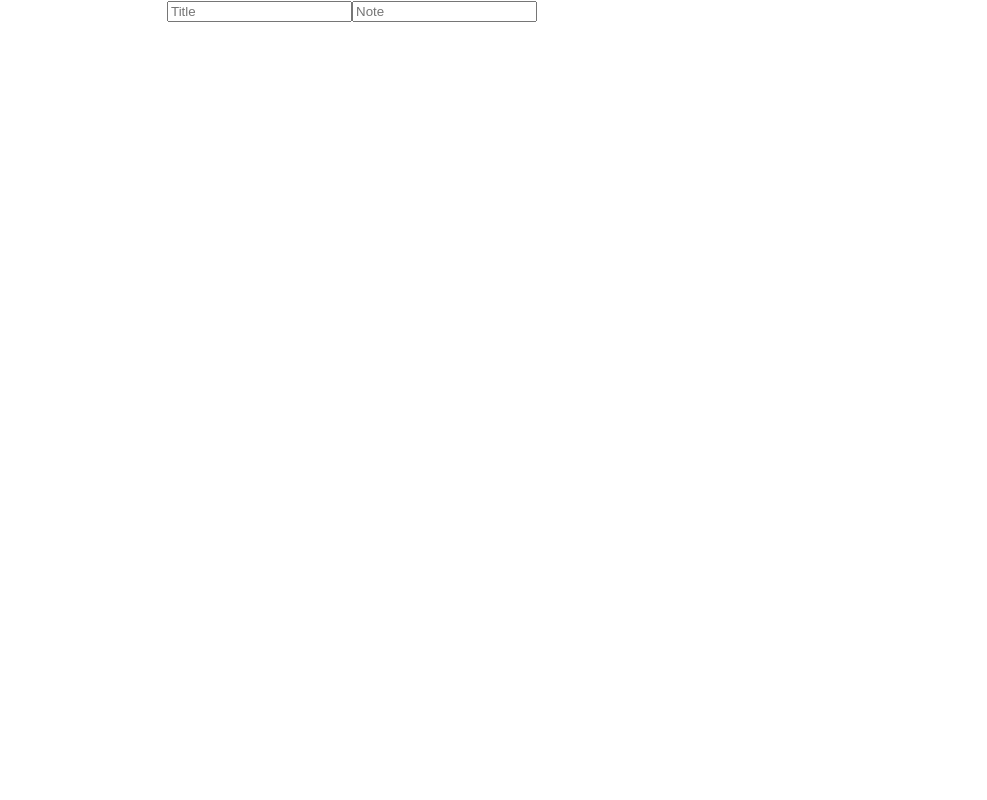
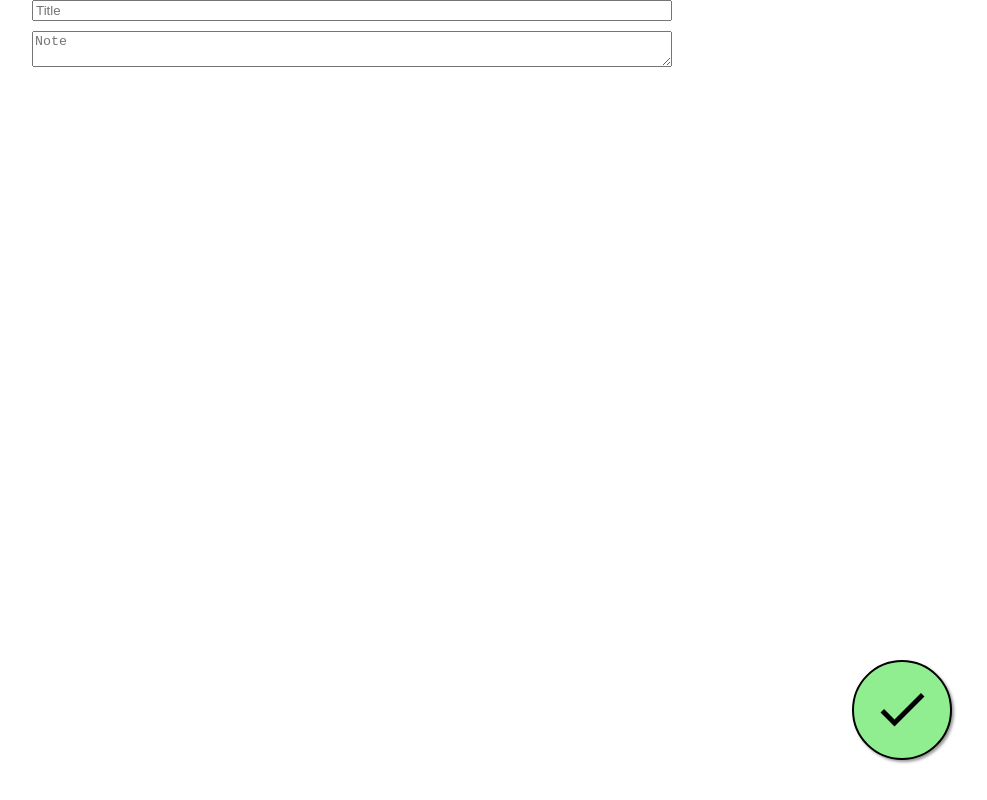
Before and after one commit to shehbazjafri/simple-notes, a React (Create React App) app: page /form in a window 1280 px wide. Shown: the whole page, without its empty margins (288-1275 px from the left). Built offline with nearby package versions, Linux system fonts and the light colour scheme.

Commit message:
Added new form and editing note

```diff
--- a/src/App.js
+++ b/src/App.js
@@ -25,6 +25,7 @@ const CreateButton = styled.button`
 function App(props) {
   const [notes, setNotes] = useState([]);
   const [selectedIndex, setSelectedIndex] = useState(null);
+  const [currentNote, setCurrentNote] = useState({ title: "", text: "" });
 
   useEffect(() => {
     const notes = service.getNotes();
@@ -43,6 +44,20 @@ function App(props) {
     props.history.push("/form");
   };
 
+  const onNoteChange = event => {
+    setCurrentNote({ ...currentNote, [event.target.name]: event.target.value });
+  };
+
+  const onNoteSubmit = event => {
+    event.preventDefault();
+    props.history.push("/");
+  };
+
+  const openEditNote = note => {
+    setCurrentNote(note);
+    props.history.push("/form");
+  };
+
   return (
     <div className="App">
       <Route
@@ -54,6 +69,7 @@ function App(props) {
               notes={notes}
               onSelect={onNoteSelect}
               selected={selectedIndex}
+              editNote={openEditNote}
             />
             <CreateButton onClick={openNoteForm}>
               <img src={create} height="50" alt="pen" />
@@ -62,7 +78,17 @@ function App(props) {
         )}
       />
 
-      <Route path="/form" component={Form} />
+      <Route
+        path="/form"
+        render={props => (
+          <Form
+            {...props}
+            onChange={onNoteChange}
+            note={currentNote}
+            onSubmit={onNoteSubmit}
+          />
+        )}
+      />
     </div>
   );
 }
--- a/src/components/Form.js
+++ b/src/components/Form.js
@@ -1,12 +1,53 @@
 import React from "react";
+import styled from "styled-components";
+import check from "../check.svg";
 
-export default function Form() {
+const Container = styled.div`
+  width: 50vw;
+  margin: auto;
+`;
+
+const StyledForm = styled.form`
+  display: grid;
+  grid-gap: 10px;
+`;
+
+const SubmitButton = styled.button`
+  position: fixed;
+  width: 100px;
+  height: 100px;
+  bottom: 40px;
+  right: 40px;
+  cursor: pointer;
+  background-color: lightgreen;
+  color: #fff;
+  border-radius: 50px;
+  border: 2px black solid;
+  text-align: center;
+  box-shadow: 2px 2px 3px #999;
+`;
+
+export default function Form({ note, onSubmit, onChange }) {
   return (
-    <div>
-      <form>
-        <input type="text" placeholder="Title" />
-        <input type="textarea" placeholder="Note" />
-      </form>
-    </div>
+    <Container>
+      <StyledForm onSubmit={onSubmit}>
+        <input
+          name="title"
+          type="text"
+          value={note.title}
+          placeholder="Title"
+          onChange={onChange}
+        />
+        <textarea
+          name="text"
+          value={note.text}
+          placeholder="Note"
+          onChange={onChange}
+        />
+        <SubmitButton type="submit">
+          <img src={check} height="60" alt="pen" />
+        </SubmitButton>
+      </StyledForm>
+    </Container>
   );
 }
--- a/src/components/List.js
+++ b/src/components/List.js
@@ -9,12 +9,17 @@ const ListContainer = styled.ul`
 
 const ListItem = styled.li``;
 
-export default function List({ notes, onSelect, selected }) {
+export default function List({ notes, onSelect, selected, editNote }) {
   return (
     <ListContainer>
       {notes.map((note, index) => (
         <ListItem onClick={() => onSelect(index)}>
-          <Note key={index} note={note} selected={selected === index} />
+          <Note
+            key={index}
+            note={note}
+            selected={selected === index}
+            editNote={editNote}
+          />
         </ListItem>
       ))}
     </ListContainer>
--- a/src/components/Note.js
+++ b/src/components/Note.js
@@ -1,5 +1,6 @@
 import React from "react";
 import styled from "styled-components";
+import create from "../create.svg";
 
 const Container = styled.div`
   display: flex;
@@ -7,10 +8,11 @@ const Container = styled.div`
 `;
 
 const Title = styled.span`
+  display: flex;
   background-color: #474646;
   color: white;
   cursor: pointer;
-  padding: 18px;
+  padding: 18px 0 18px 0;
   width: 100%;
   border: 1px solid black;
   text-align: left;
@@ -23,15 +25,36 @@ const Content = styled.div`
   max-height: ${props => (props.active ? "100%" : 0)};
   overflow: hidden;
   text-align: left;
-  transition: all 0.3s ease-out;
   background-color: #474646;
   color: white;
 `;
 
-export default function Note({ note, selected }) {
+const Spacer = styled.div`
+  flex: 1;
+`;
+
+const EditButton = styled.button`
+  width: 40px;
+  height: 40px;
+  cursor: pointer;
+  margin-right: 10px;
+  background-color: whitesmoke;
+  color: #fff;
+  border-radius: 50px;
+  border: 2px black solid;
+  text-align: center;
+`;
+
+export default function Note({ note, selected, editNote }) {
   return (
     <Container>
-      <Title>{note.title}</Title>
+      <Title>
+        {note.title}
+        <Spacer />
+        <EditButton onClick={() => editNote(note)}>
+          <img src={create} height="20" alt="pen" />
+        </EditButton>
+      </Title>
       <Content active={selected}>
         <p>{note.text}</p>
       </Content>
```
Also changed, not shown: src/check.svg (added).
